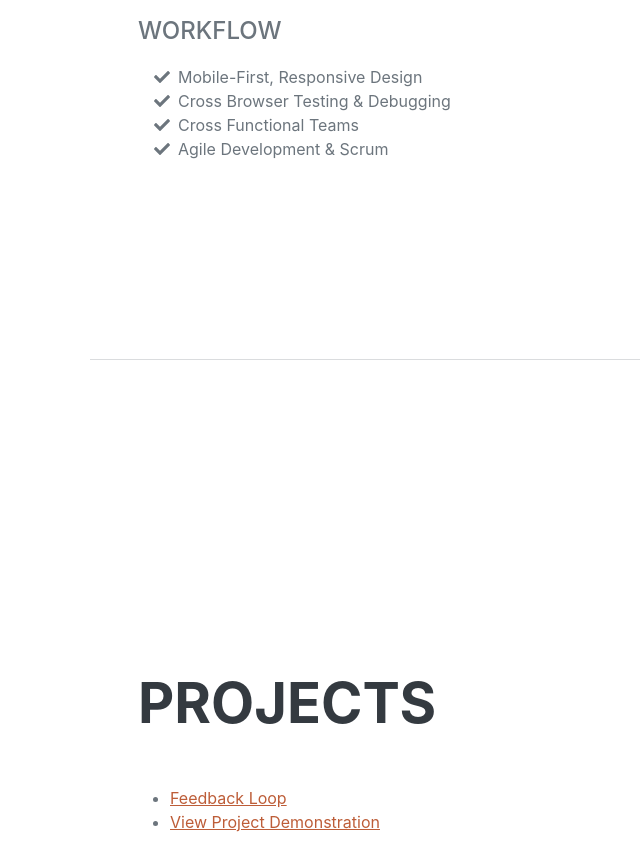
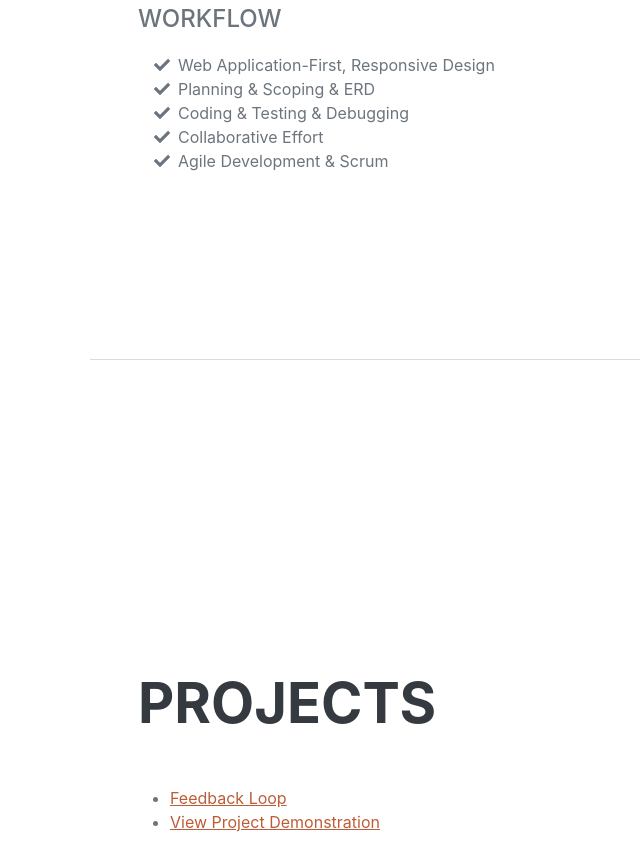
Before and after one commit to alimici2016/alimici2016.github.io, a plain HTML site: page index.html in a window 1280 px wide. Shown: the part 2884-3737 px from the top of the page, without its empty margins (230-870 px from the left). Drawn offline with nearby package versions, Linux system fonts and the light colour scheme; a web font is replaced by a local one.

Commit message:
Update index.html

```diff
--- a/index.html
+++ b/index.html
@@ -146,15 +146,19 @@
                     <ul class="fa-ul mb-0">
                         <li>
                             <span class="fa-li"><i class="fas fa-check"></i></span>
-                            Mobile-First, Responsive Design
+                           Web Application-First, Responsive Design
+                        </li>
+                         <li>
+                            <span class="fa-li"><i class="fas fa-check"></i></span>
+                          Planning & Scoping & ERD
                         </li>
                         <li>
                             <span class="fa-li"><i class="fas fa-check"></i></span>
-                            Cross Browser Testing & Debugging
+                           Coding & Testing & Debugging
                         </li>
                         <li>
                             <span class="fa-li"><i class="fas fa-check"></i></span>
-                            Cross Functional Teams
+                            Collaborative Effort
                         </li>
                         <li>
                             <span class="fa-li"><i class="fas fa-check"></i></span>
```
